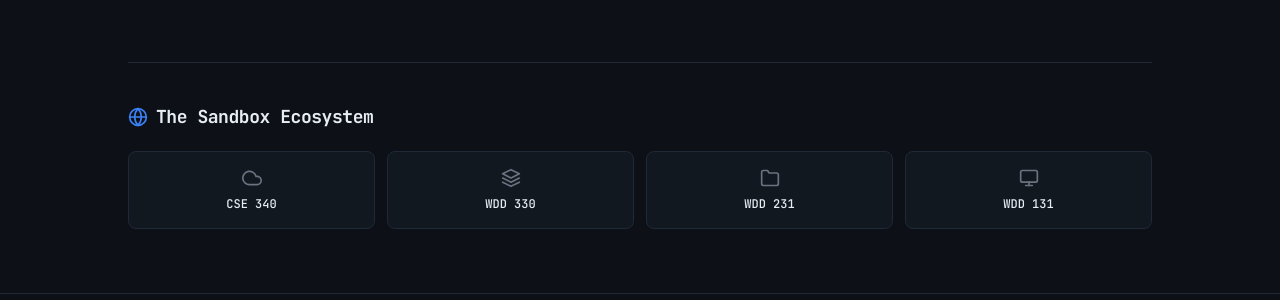
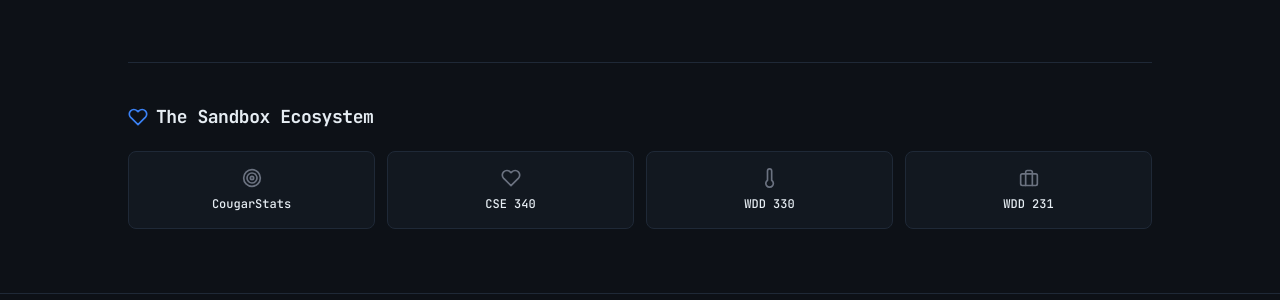
Before and after one commit to BYULabs/byulabs.github.io, a Jekyll site: the page built from index.html, in a window 1280 px wide. Shown: the part 880-1180 px from the top of the page. Built offline with Jekyll 4.4.1, drawn with Linux system fonts in a browser that asks for light colours.

Commit message:
fix: update ecosystem links and remove outdated WDD 131 entry

```diff
--- a/index.html
+++ b/index.html
@@ -111,32 +111,36 @@ description: "Explore computer science coursework, coding sandboxes, and softwar
     <section class="mt-16 fade-up">
         <hr class="dark:border-gray-800 light:border-gray-200 mb-10">
         <h2 class="text-lg font-bold tracking-tight mb-5 flex items-center gap-2">
-            <svg viewBox="0 0 24 24" class="w-5 h-5 accent-text" stroke="currentColor" stroke-width="2" fill="none" stroke-linecap="round" stroke-linejoin="round"><circle cx="12" cy="12" r="10"></circle><line x1="2" y1="12" x2="22" y2="12"></line><path d="M12 2a15.3 15.3 0 0 1 4 10 15.3 15.3 0 0 1-4 10 15.3 15.3 0 0 1-4-10 15.3 15.3 0 0 1 4-10z"></path></svg>
+            <svg viewBox="0 0 24 24" class="w-5 h-5 accent-text" stroke="currentColor" stroke-width="2" fill="none" stroke-linecap="round" stroke-linejoin="round"><path d="M20.84 4.61a5.5 5.5 0 0 0-7.78 0L12 5.67l-1.06-1.06a5.5 5.5 0 0 0-7.78 7.78l1.06 1.06L12 21.23l7.78-7.78 1.06-1.06a5.5 5.5 0 0 0 0-7.78z"></path></svg>
             The Sandbox Ecosystem
         </h2>
         <div class="grid grid-cols-2 sm:grid-cols-4 gap-3">
+            <!-- CougarStats: BYU Football Analytics (Football Icon) -->
+            <a href="https://cougarstats.onrender.com/" target="_blank" rel="noopener noreferrer"
+                class="dark:bg-gray-800/30 light:bg-gray-100 border dark:border-gray-800 light:border-gray-200 rounded-lg p-4 text-center hover:dark:bg-gray-800/60 hover:light:bg-gray-200 transition-colors group">
+                <svg viewBox="0 0 24 24" class="w-5 h-5 mx-auto mb-2 dark:text-gray-500 light:text-gray-400 group-hover:text-red-500 transition-colors" stroke="currentColor" stroke-width="2" fill="none" stroke-linecap="round" stroke-linejoin="round"><circle cx="12" cy="12" r="10"></circle><circle cx="12" cy="12" r="6"></circle><circle cx="12" cy="12" r="2"></circle></svg>
+                <p class="text-xs font-medium">CougarStats</p>
+            </a>
+
+            <!-- CSE 340: ServiceNetwork -->
             <a href="https://cse340-p8my.onrender.com/" target="_blank" rel="noopener noreferrer"
                 class="dark:bg-gray-800/30 light:bg-gray-100 border dark:border-gray-800 light:border-gray-200 rounded-lg p-4 text-center hover:dark:bg-gray-800/60 hover:light:bg-gray-200 transition-colors group">
-                <svg viewBox="0 0 24 24" class="w-5 h-5 mx-auto mb-2 dark:text-gray-500 light:text-gray-400 group-hover:text-red-500 transition-colors" stroke="currentColor" stroke-width="2" fill="none" stroke-linecap="round" stroke-linejoin="round"><path d="M18 10h-1.26A8 8 0 1 0 9 20h9a5 5 0 0 0 0-10z"></path></svg>
+                <svg viewBox="0 0 24 24" class="w-5 h-5 mx-auto mb-2 dark:text-gray-500 light:text-gray-400 group-hover:text-red-500 transition-colors" stroke="currentColor" stroke-width="2" fill="none" stroke-linecap="round" stroke-linejoin="round"><path d="M20.84 4.61a5.5 5.5 0 0 0-7.78 0L12 5.67l-1.06-1.06a5.5 5.5 0 0 0-7.78 7.78l1.06 1.06L12 21.23l7.78-7.78 1.06-1.06a5.5 5.5 0 0 0 0-7.78z"></path></svg>
                 <p class="text-xs font-medium">CSE 340</p>
             </a>
 
+            <!-- WDD 330: SleepOutside (Tent Icon) -->
             <a href="https://wdd330-y0zq.onrender.com/" target="_blank" rel="noopener noreferrer"
                 class="dark:bg-gray-800/30 light:bg-gray-100 border dark:border-gray-800 light:border-gray-200 rounded-lg p-4 text-center hover:dark:bg-gray-800/60 hover:light:bg-gray-200 transition-colors group">
-                <svg viewBox="0 0 24 24" class="w-5 h-5 mx-auto mb-2 dark:text-gray-500 light:text-gray-400 group-hover:text-red-500 transition-colors" stroke="currentColor" stroke-width="2" fill="none" stroke-linecap="round" stroke-linejoin="round"><polygon points="12 2 2 7 12 12 22 7 12 2"></polygon><polyline points="2 17 12 22 22 17"></polyline><polyline points="2 12 12 17 22 12"></polyline></svg>
+                <svg viewBox="0 0 24 24" class="w-5 h-5 mx-auto mb-2 dark:text-gray-500 light:text-gray-400 group-hover:text-red-500 transition-colors" stroke="currentColor" stroke-width="2" fill="none" stroke-linecap="round" stroke-linejoin="round"><path d="M14 14.76V3.5a2.5 2.5 0 0 0-5 0v11.26a4.5 4.5 0 1 0 5 0z"></path></svg>
                 <p class="text-xs font-medium">WDD 330</p>
             </a>
 
+            <!-- WDD 231: Web & Programming Portfolio (Code Brackets Icon) -->
             <a href="https://byulabs.github.io/wdd231/" target="_blank" rel="noopener noreferrer"
                 class="dark:bg-gray-800/30 light:bg-gray-100 border dark:border-gray-800 light:border-gray-200 rounded-lg p-4 text-center hover:dark:bg-gray-800/60 hover:light:bg-gray-200 transition-colors group">
-                <svg viewBox="0 0 24 24" class="w-5 h-5 mx-auto mb-2 dark:text-gray-500 light:text-gray-400 group-hover:text-red-500 transition-colors" stroke="currentColor" stroke-width="2" fill="none" stroke-linecap="round" stroke-linejoin="round"><path d="M22 19a2 2 0 0 1-2 2H4a2 2 0 0 1-2-2V5a2 2 0 0 1 2-2h5l2 3h9a2 2 0 0 1 2 2z"></path></svg>
+                <svg viewBox="0 0 24 24" class="w-5 h-5 mx-auto mb-2 dark:text-gray-500 light:text-gray-400 group-hover:text-red-500 transition-colors" stroke="currentColor" stroke-width="2" fill="none" stroke-linecap="round" stroke-linejoin="round"><rect x="2" y="7" width="20" height="14" rx="2" ry="2"></rect><path d="M16 21V5a2 2 0 0 0-2-2h-4a2 2 0 0 0-2 2v16"></path></svg>
                 <p class="text-xs font-medium">WDD 231</p>
-            </a>
-
-            <a href="https://byulabs.github.io/wdd131/" target="_blank" rel="noopener noreferrer"
-                class="dark:bg-gray-800/30 light:bg-gray-100 border dark:border-gray-800 light:border-gray-200 rounded-lg p-4 text-center hover:dark:bg-gray-800/60 hover:light:bg-gray-200 transition-colors group">
-                <svg viewBox="0 0 24 24" class="w-5 h-5 mx-auto mb-2 dark:text-gray-500 light:text-gray-400 group-hover:text-red-500 transition-colors" stroke="currentColor" stroke-width="2" fill="none" stroke-linecap="round" stroke-linejoin="round"><rect x="2" y="3" width="20" height="14" rx="2" ry="2"></rect><line x1="8" y1="21" x2="16" y2="21"></line><line x1="12" y1="17" x2="12" y2="21"></line></svg>
-                <p class="text-xs font-medium">WDD 131</p>
             </a>
         </div>
     </section>
```
